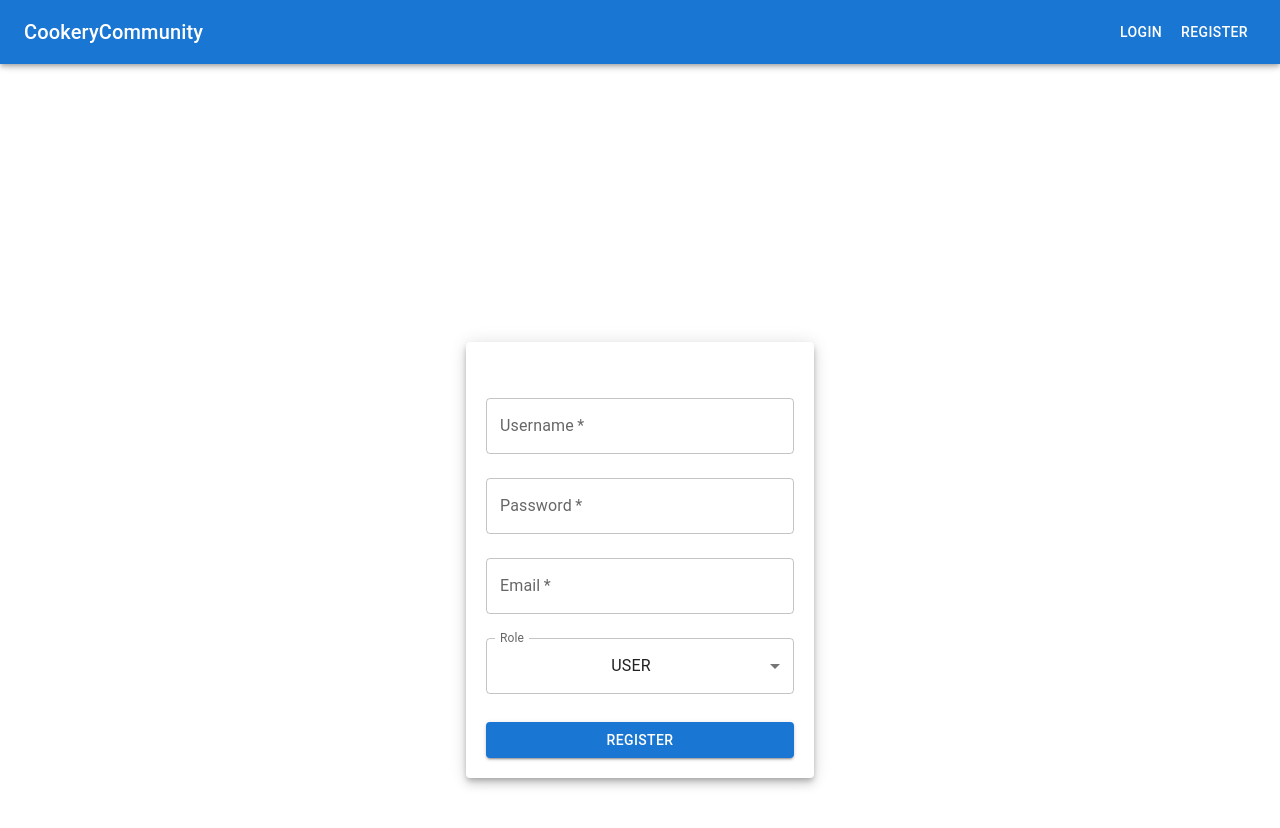
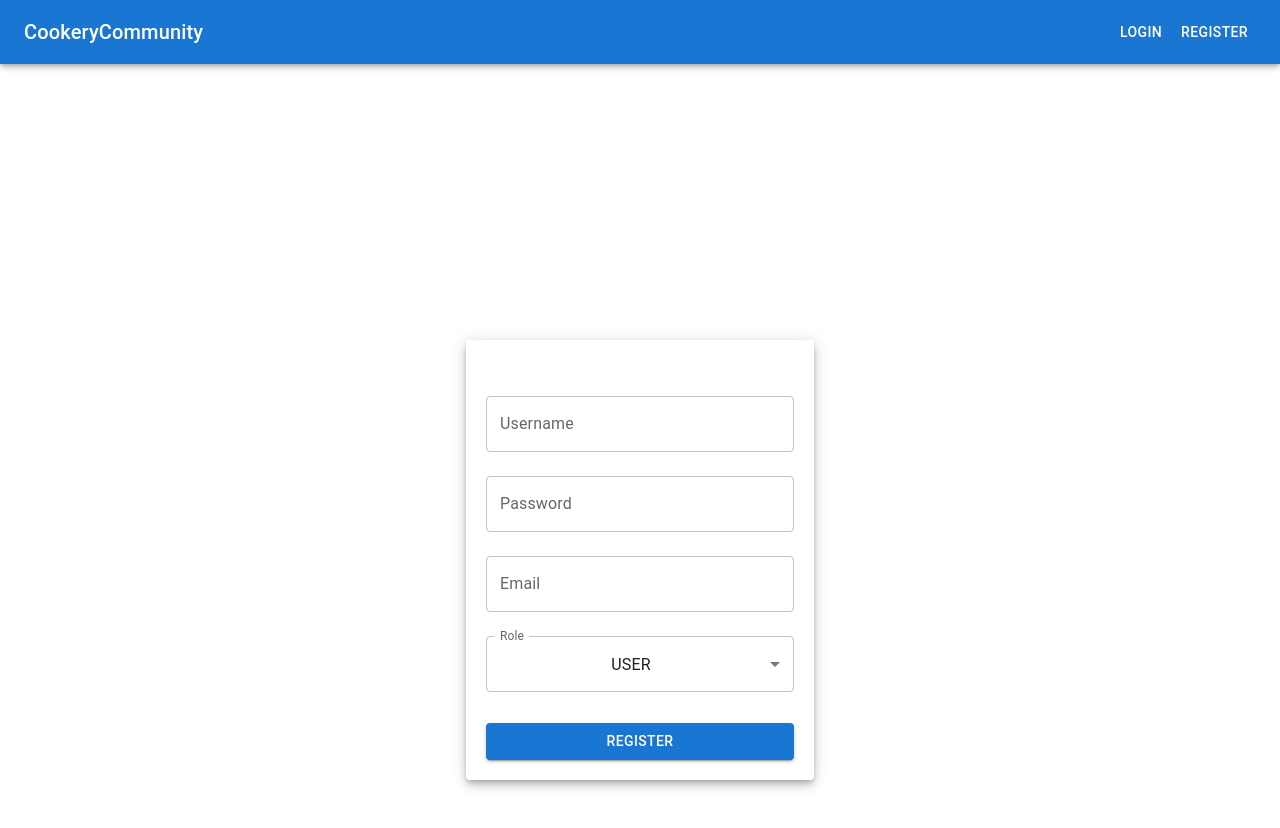
Before and after one commit to ArnelaOmbasa/Web-Engineering-Project, a React (Vite) app in the folder frontend/vite-project/: page /register in a window 1280 px wide. Shown: the top 828 px of the page. Built offline with nearby package versions, Linux system fonts and the light colour scheme.

Commit message:
yup added to register form

```diff
--- a/frontend/vite-project/package.json
+++ b/frontend/vite-project/package.json
@@ -12,6 +12,7 @@
   "dependencies": {
     "@emotion/react": "^11.11.1",
     "@emotion/styled": "^11.11.0",
+    "@hookform/resolvers": "^3.3.4",
     "@mui/icons-material": "^5.15.1",
     "@mui/material": "^5.15.1",
     "@reduxjs/toolkit": "^2.0.1",
@@ -21,7 +22,8 @@
     "react-hook-form": "^7.49.3",
     "react-query": "^3.39.3",
     "react-redux": "^9.1.0",
-    "styled-components": "^6.1.3"
+    "styled-components": "^6.1.3",
+    "yup": "^1.3.3"
   },
   "devDependencies": {
     "@types/react": "^18.2.43",
--- a/frontend/vite-project/src/components/RegisterForm/RegisterForm.tsx
+++ b/frontend/vite-project/src/components/RegisterForm/RegisterForm.tsx
@@ -1,13 +1,32 @@
 import React from 'react';
-import { useForm, Controller  } from 'react-hook-form';
-import { TextField, Button, Paper, Container, Box, FormControl, InputLabel, Select, MenuItem } from '@mui/material';
-import { User, UserRole } from '../../utils/types'; // Adjust the import path as needed
+import { useForm, Controller, Resolver } from 'react-hook-form';
+import { TextField, Button, Paper, Container, Box, FormControl, InputLabel, Select, MenuItem, FormHelperText } from '@mui/material';
+import * as yup from 'yup';
+import { UserRole } from '../../utils/types'; // Adjust the import path as needed
+import { yupResolver } from '@hookform/resolvers/yup';
+
+// Define the form data type
+type RegisterFormData = {
+  username: string;
+  password: string;
+  email: string;
+  role: UserRole;
+};
+
+// Yup schema
+const schema = yup.object({
+  username: yup.string().min(6, 'Username must be at least 6 characters long').max(20, 'Username cannot be more than 20 characters long').required('Username is required'),
+  password: yup.string().min(8, 'Password must be at least 8 characters long').required('Password is required'),
+  email: yup.string().email('Invalid email format').required('Email is required'),
+  role: yup.mixed().oneOf(['ADMIN', 'USER'], 'Invalid role').required('Role is required')
+}).required();
 
 const RegisterForm = () => {
-  const { register, handleSubmit, control, formState: { errors } } = useForm<User>();
+  const { register, handleSubmit, control, formState: { errors } } = useForm<RegisterFormData>({
+    resolver: yupResolver(schema) as unknown as Resolver<RegisterFormData>
+  });
 
-
-  const onSubmit = (data: User) => {
+  const onSubmit = (data: RegisterFormData) => {
     console.log(data);
     // Typically, you would send a request to your server here
   };
@@ -21,8 +40,9 @@ const RegisterForm = () => {
               label="Username"
               variant="outlined"
               fullWidth
-              required
               margin="normal"
+              error={!!errors.username}
+              helperText={errors.username?.message}
               {...register('username')}
             />
             <TextField
@@ -30,8 +50,9 @@ const RegisterForm = () => {
               variant="outlined"
               type="password"
               fullWidth
-              required
               margin="normal"
+              error={!!errors.password}
+              helperText={errors.password?.message}
               {...register('password')}
             />
             <TextField
@@ -39,12 +60,13 @@ const RegisterForm = () => {
               variant="outlined"
               type="email"
               fullWidth
-              required
               margin="normal"
+              error={!!errors.email}
+              helperText={errors.email?.message}
               {...register('email')}
             />
-           <FormControl fullWidth margin="normal">
-              <InputLabel>Role</InputLabel>
+            <FormControl fullWidth margin="normal" error={!!errors.role}>
+              <InputLabel id="role-label">Role</InputLabel>
               <Controller
                 name="role"
                 control={control}
@@ -52,6 +74,7 @@ const RegisterForm = () => {
                 render={({ field }) => (
                   <Select
                     {...field}
+                    labelId="role-label"
                     label="Role"
                   >
                     {(['ADMIN', 'USER'] as UserRole[]).map((role) => (
@@ -60,6 +83,7 @@ const RegisterForm = () => {
                   </Select>
                 )}
               />
+              <FormHelperText>{errors.role?.message}</FormHelperText>
             </FormControl>
             <Button type="submit" variant="contained" color="primary" fullWidth style={{ marginTop: 20 }}>
               Register
```
Also changed, not shown: 1 other file (tests, documents, lock files or other folders).
